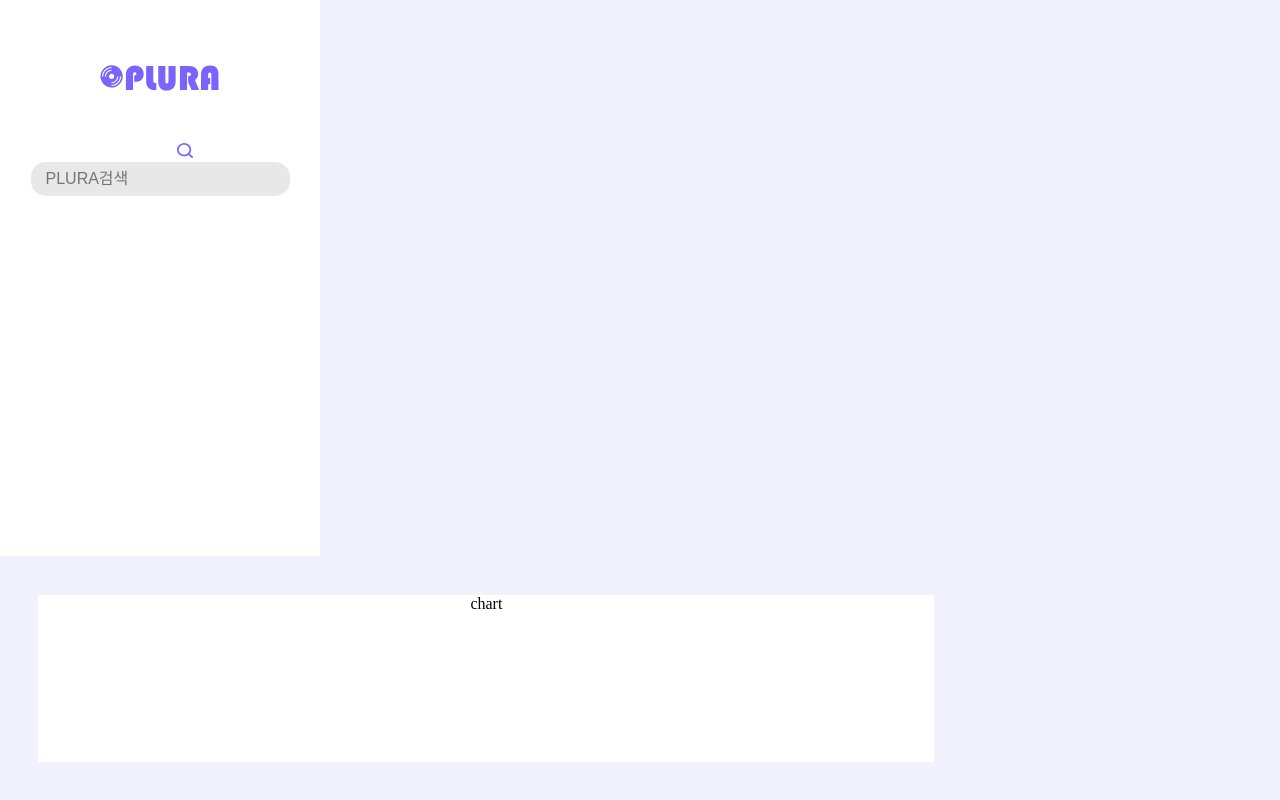
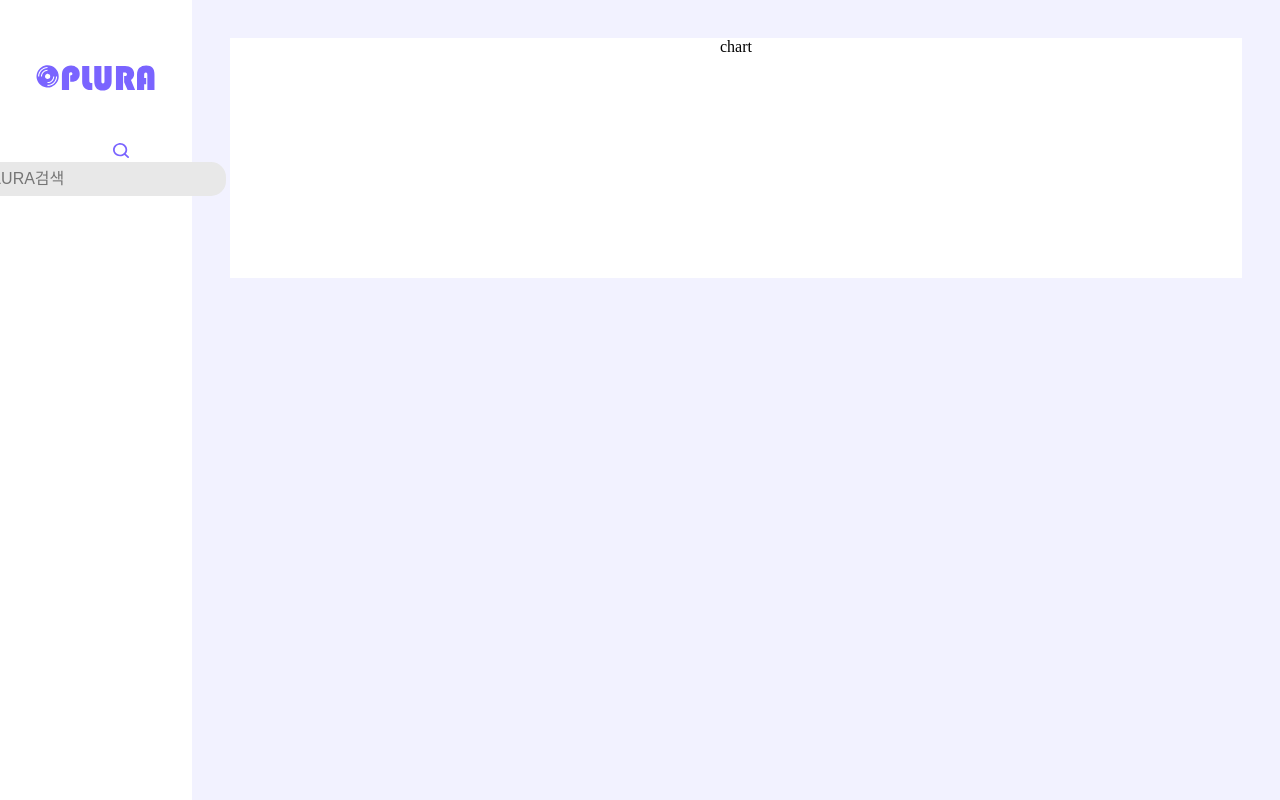
Before and after one commit to hagenti0612/Plura, a React (Create React App) app in the folder src/main/frontend/: page / in a window 1280 px wide. Built offline with nearby package versions, Linux system fonts and the light colour scheme; a web font is replaced by a local one.

Commit message:
1102 fix:main

```diff
--- a/src/main/frontend/src/components/mainpage/mainpage.css
+++ b/src/main/frontend/src/components/mainpage/mainpage.css
@@ -1,14 +1,6 @@
-.back{
-    width: 100vw;
-    height: 100vh;
-    background-color: #f2f2ff;
-    display:flex;
-    flex-direction: row;
-    justify-content: space-between;
-}
 .chart{
     margin: 3vw;
-    width:70vw;
+    width:80vw;
     height:30vh;
     background-color: #FFFFFF;
 }
@@ -21,9 +13,9 @@
 
 .back{
     display: flex;
-    justify-content: center;
+    justify-content: space-between;
     align-items:flex-start;
-    flex-direction: column;
+    flex-direction: row;
     width:100vw;
     height:100vh;
     background-color: #F2F2FF;
@@ -48,7 +40,7 @@
     display: flex;
     align-items: center;
     flex-direction: column;
-    width: 320px;
+    width: 15vw;
     height:100vh;
     background-color: white;
   }
@@ -58,14 +50,12 @@
     margin-bottom: 38px;
   }
 
-
-
 .search{
     cursor: pointer;
     margin-left:50px;
 }
 
-  .searchbox{
+.searchbox{
     width:242px;
     height:32px;
     border-radius: 15px;
--- a/src/main/frontend/src/components/sidebar/sidebar.css
+++ b/src/main/frontend/src/components/sidebar/sidebar.css
@@ -1,5 +1,24 @@
-.sidebar{
-    width:20vw;
+.menu{
+    display: flex;
+    align-items: center;
+    flex-direction: row;
+    width: 320px;
     height:100vh;
-    background-color: #f2f2f2;
+    background-color: white;
+  }
+
+.back{
+  display:flex;
+  flex-direction: row;
+  background-color: azure;
 }
+
+.logo{
+    margin-top:52px;
+    margin-bottom: 38px;
+  }
+
+.search{
+    cursor: pointer;
+    margin-left:50px;
+}
```
